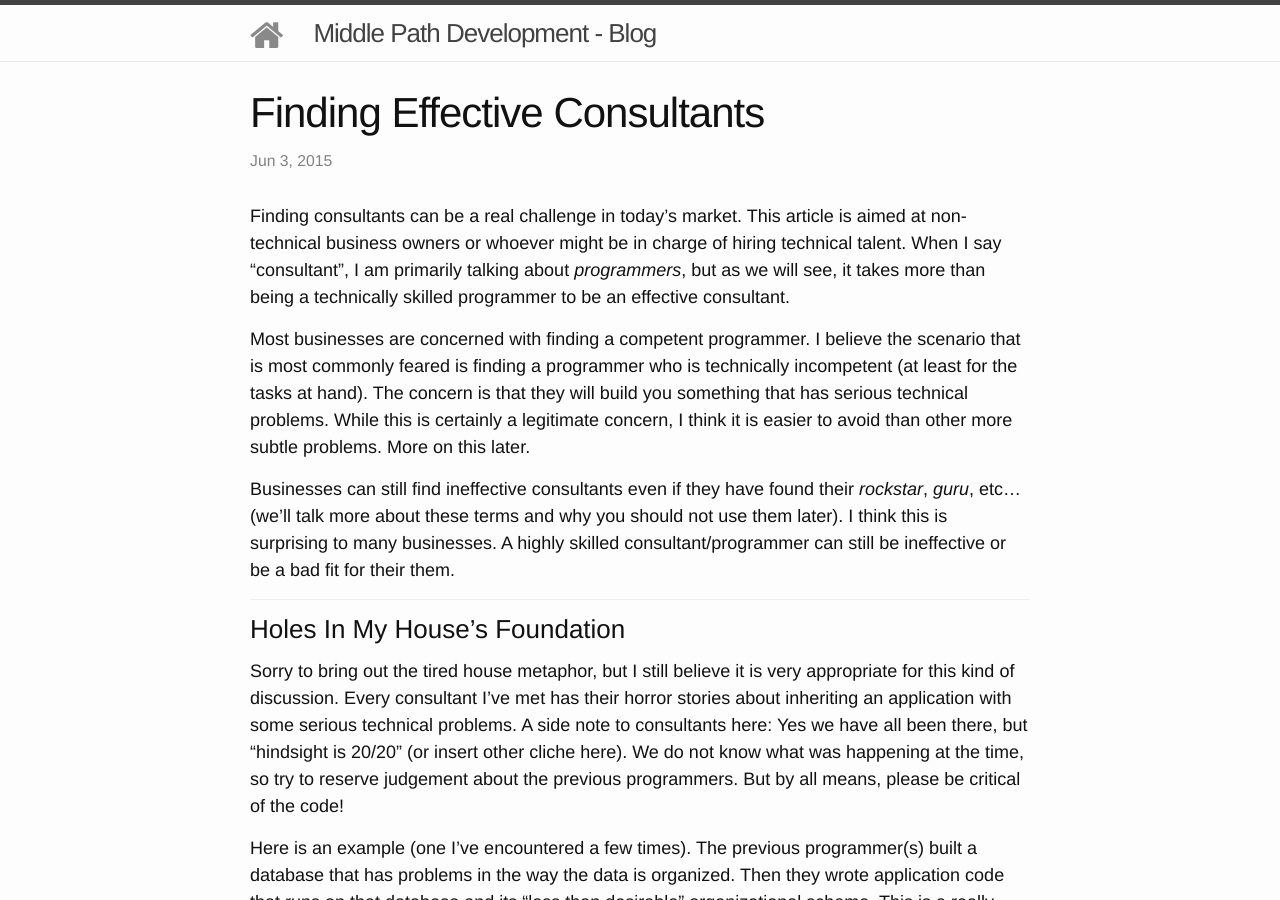
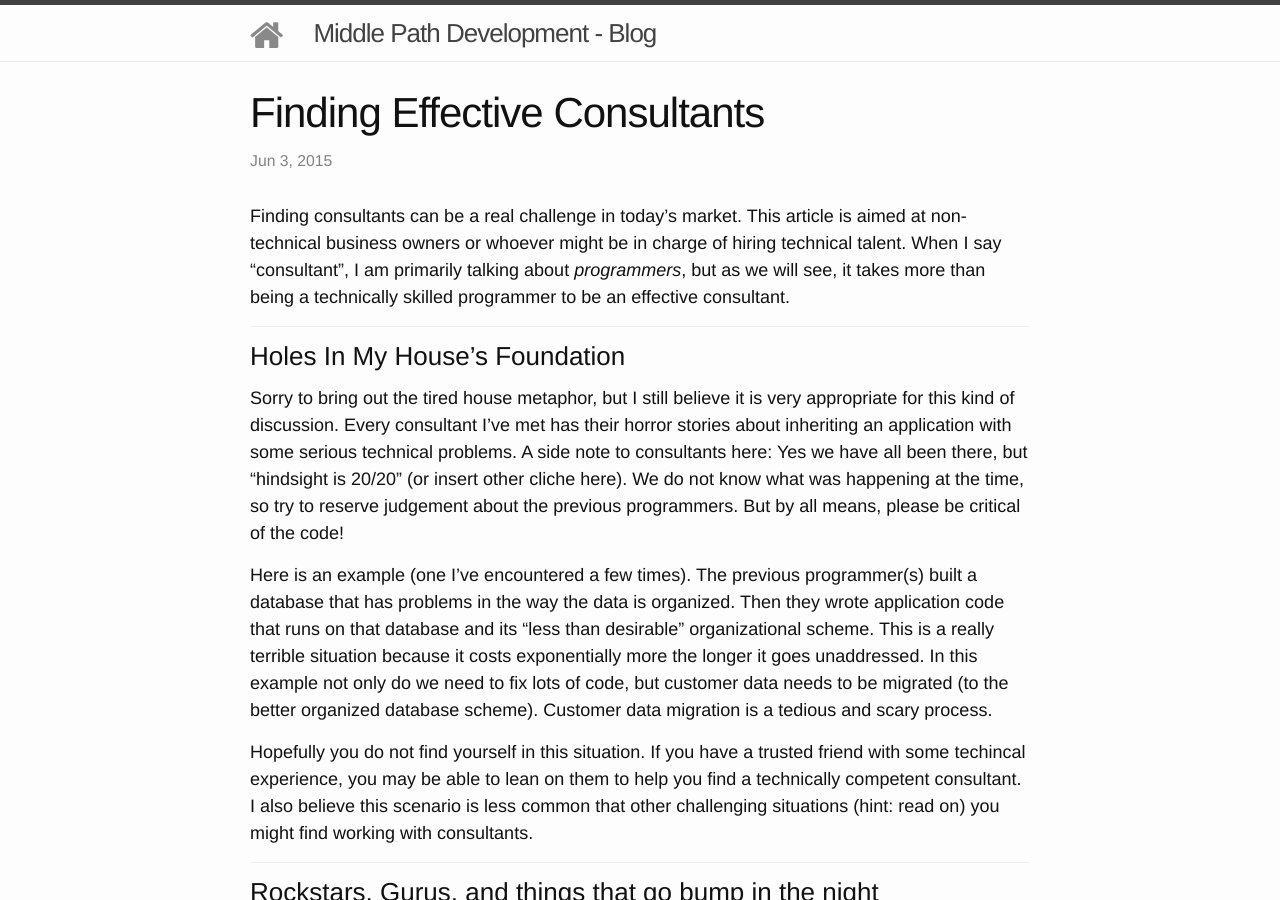
Before and after one commit to bwanicur/middlepathdevelopment, a Jekyll site: the page built from _posts/2015-06-03-finding-effective-consultants.markdown, in a window 1280 px wide and 900 px high. Built offline with Jekyll 4.4.1, drawn with Linux system fonts in a browser that asks for light colours; nearby versions of some CDN libraries.

Commit message:
shortened post a bit

```diff
--- a/_posts/2015-06-03-finding-effective-consultants.markdown
+++ b/_posts/2015-06-03-finding-effective-consultants.markdown
@@ -6,10 +6,6 @@ tags:
 ---
 
 Finding consultants can be a real challenge in today's market.  This article is aimed at non-technical business owners or whoever might be in charge of hiring technical talent.  When I say "consultant", I am primarily talking about *programmers*, but as we will see, it takes more than being a technically skilled programmer to be an effective consultant.
-
-Most businesses are concerned with finding a competent programmer.  I believe the scenario that is most commonly feared is finding a programmer who is technically incompetent (at least for the tasks at hand).  The concern is that they will build you something that has serious technical problems.  While this is certainly a legitimate concern, I think it is easier to avoid than other more subtle problems.  More on this later.
-
-Businesses can still find ineffective consultants even if they have found their *rockstar*, *guru*, etc... (we'll talk more about these terms and why you should not use them later).  I think this is surprising to many businesses.  A highly skilled consultant/programmer can still be ineffective or be a bad fit for their them.
 
 <hr>
 
```
